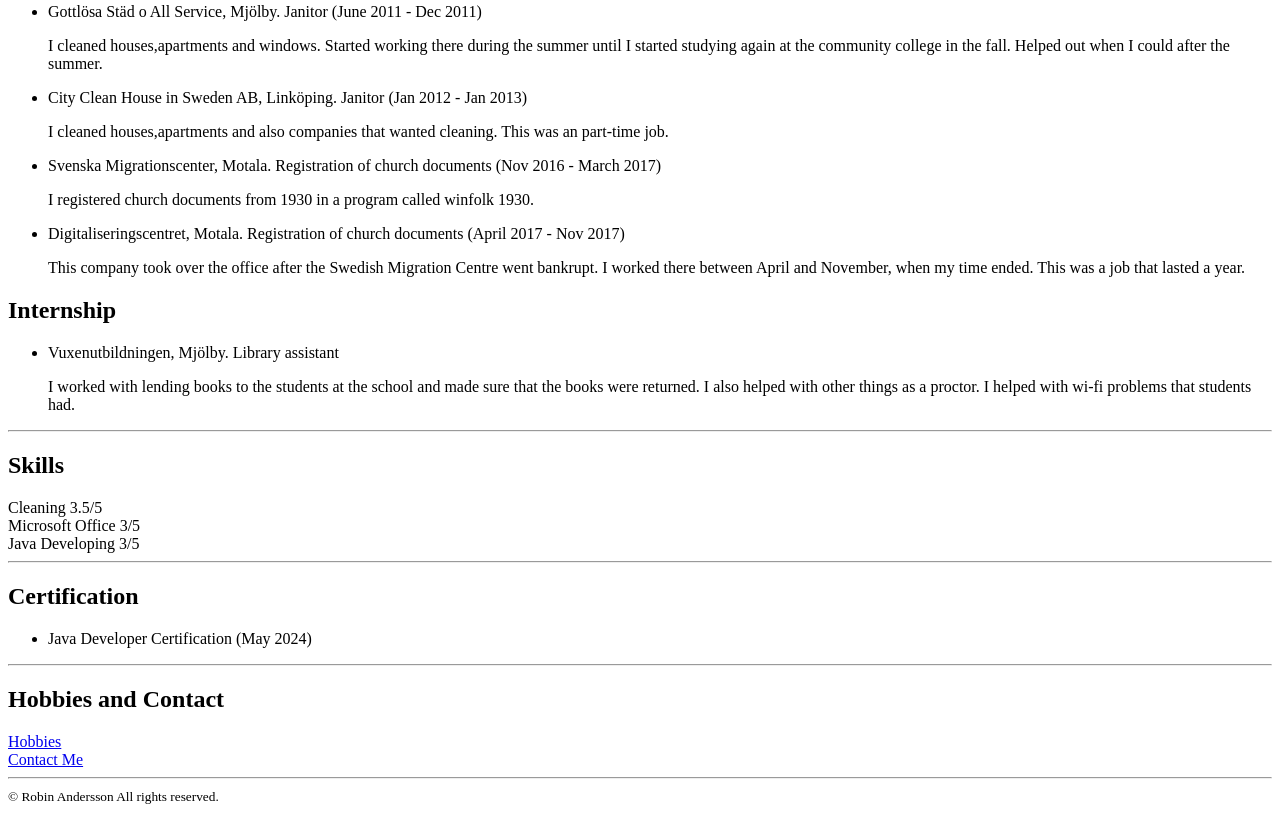
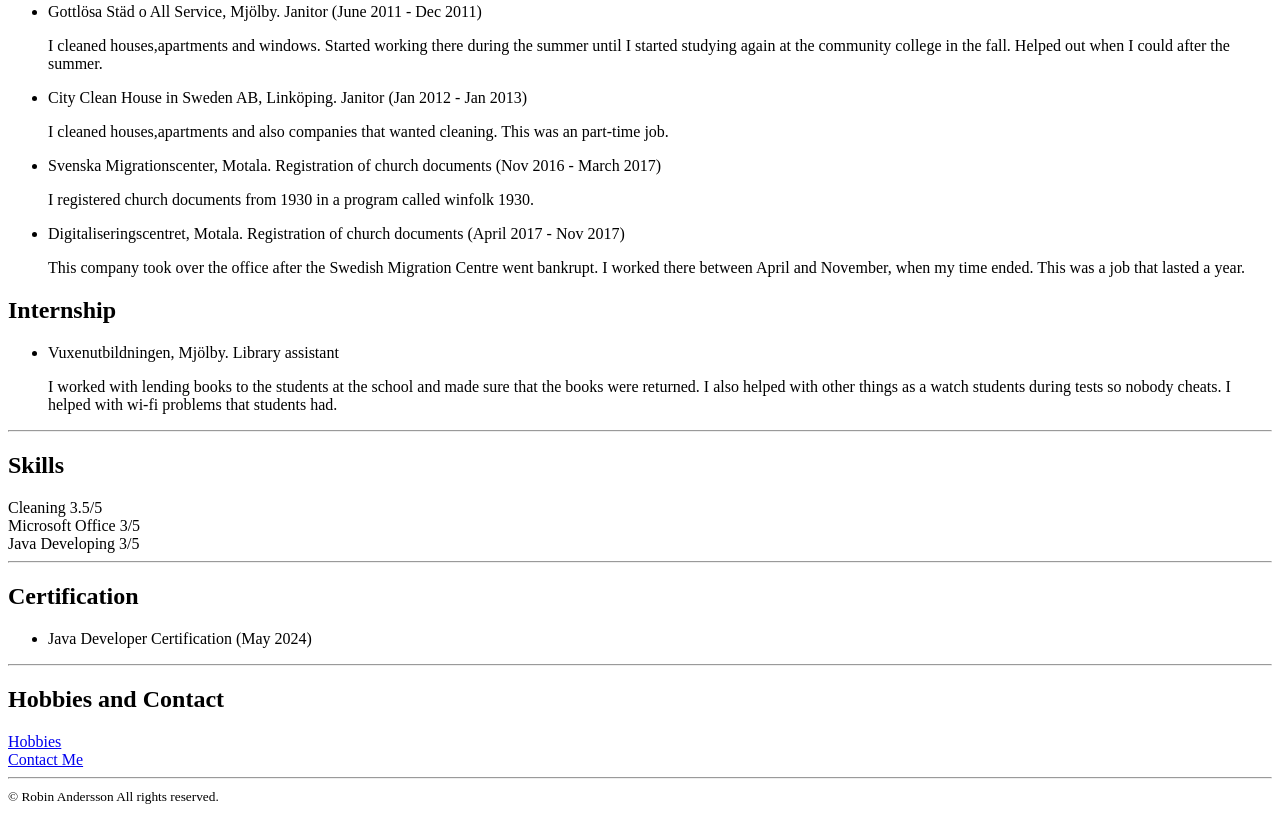
Before and after one commit to Elmatoor/Capstone-Project-1, a plain HTML site: page index.html in a window 1280 px wide. Shown: the part 751-1564 px from the top of the page. Drawn offline with Linux system fonts and the light colour scheme.

Commit message:
fixed mistake and changed text

```diff
--- a/index.html
+++ b/index.html
@@ -86,8 +86,9 @@
       <li>Vuxenutbildningen, Mjölby. Library assistant</li>
       <p>
         I worked with lending books to the students at the school and made sure
-        that the books were returned. I also helped with other things as a
-        proctor. I helped with wi-fi problems that students had.
+        that the books were returned. I also helped with other things as a watch
+        students during tests so nobody cheats. I helped with wi-fi problems
+        that students had.
       </p>
     </ul>
     <hr />
```
